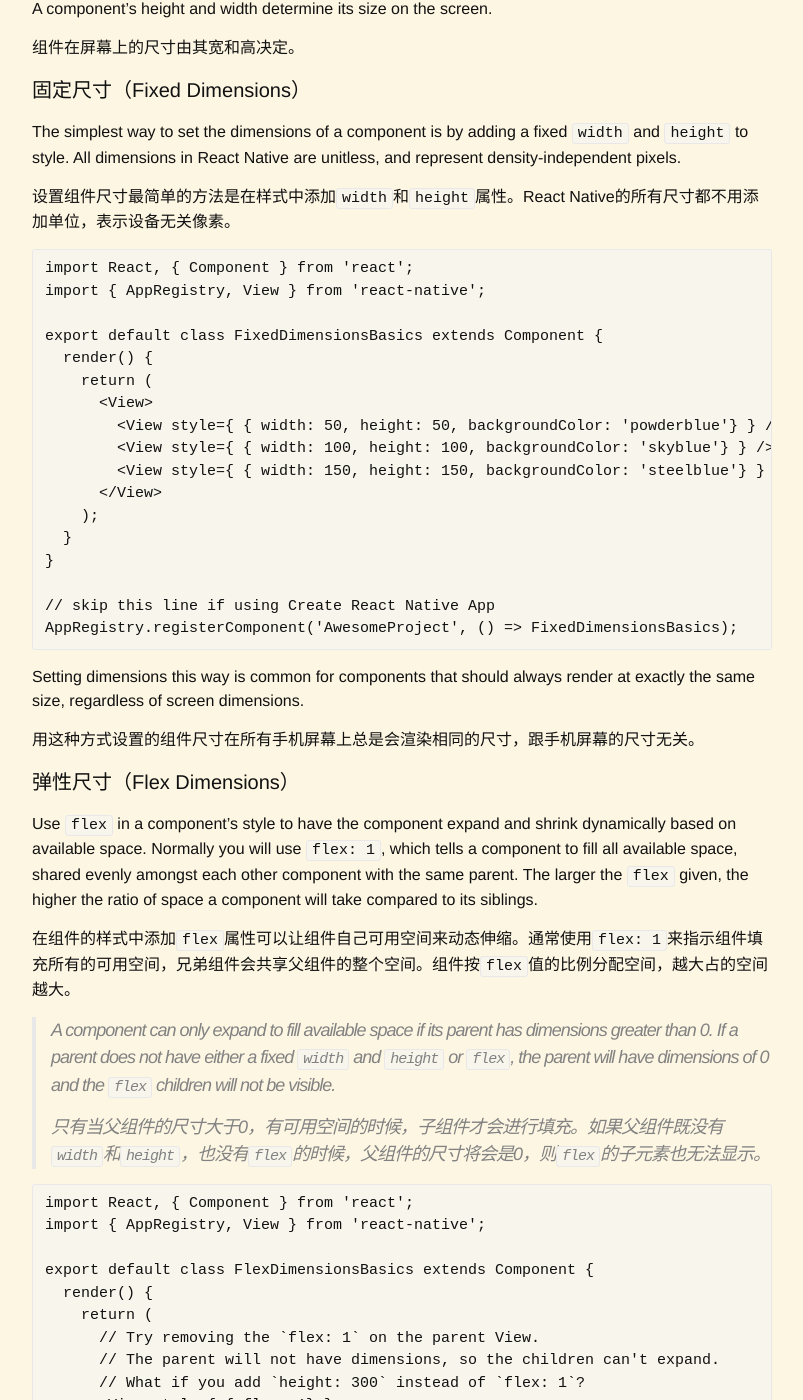
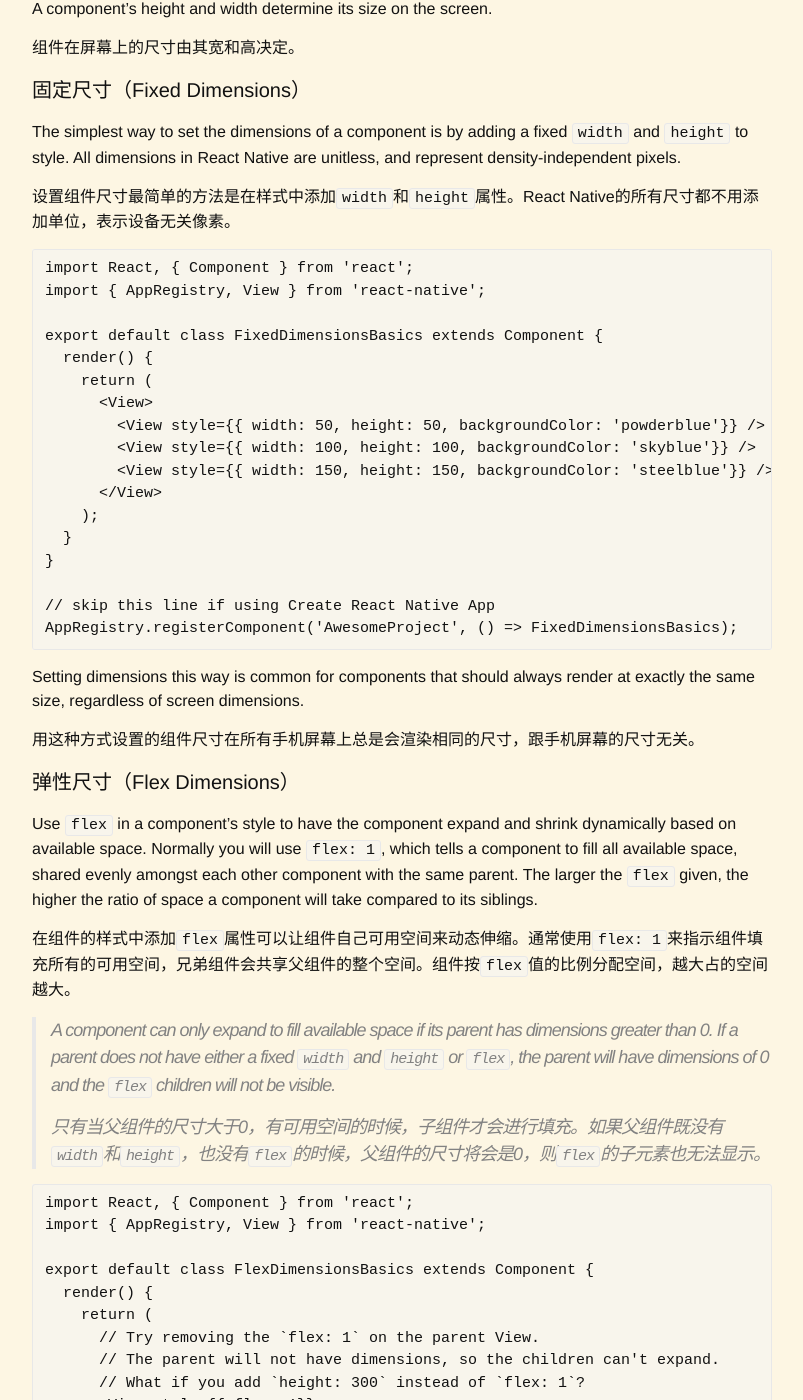
Before and after one commit to testudy/testudy.github.io, a Jekyll site: the page built from tech/_posts/2017-07-19-react-native-06-basic-HeightAndWidth.md, in a window 1280 px wide and 1400 px high, scrolled down 284 px. Shown: the whole window, without its empty margins (238-1041 px from the left). Built offline with Jekyll 4.4.1, drawn with Linux system fonts in a browser that asks for light colours; comment, search, counter and statistics services are not loaded; some of the changed text lies outside the part shown.

Commit message:
调整示例代码

```diff
--- a/tech/_posts/2017-07-19-react-native-06-basic-HeightAndWidth.md
+++ b/tech/_posts/2017-07-19-react-native-06-basic-HeightAndWidth.md
@@ -24,9 +24,9 @@ export default class FixedDimensionsBasics extends Component {
   render() {
     return (
       <View>
-        <View style={ { width: 50, height: 50, backgroundColor: 'powderblue'} } />
-        <View style={ { width: 100, height: 100, backgroundColor: 'skyblue'} } />
-        <View style={ { width: 150, height: 150, backgroundColor: 'steelblue'} } />
+        <View style={{'{{'}} width: 50, height: 50, backgroundColor: 'powderblue'}} />
+        <View style={{'{{'}} width: 100, height: 100, backgroundColor: 'skyblue'}} />
+        <View style={{'{{'}} width: 150, height: 150, backgroundColor: 'steelblue'}} />
       </View>
     );
   }
@@ -60,10 +60,10 @@ export default class FlexDimensionsBasics extends Component {
       // Try removing the `flex: 1` on the parent View.
       // The parent will not have dimensions, so the children can't expand.
       // What if you add `height: 300` instead of `flex: 1`?
-      <View style={ { flex: 1} }>
-        <View style={ { flex: 1, backgroundColor: 'powderblue'} } />
-        <View style={ { flex: 2, backgroundColor: 'skyblue'} } />
-        <View style={ { flex: 3, backgroundColor: 'steelblue'} } />
+      <View style={{'{{'}} flex: 1}}>
+        <View style={{'{{'}} flex: 1, backgroundColor: 'powderblue'}} />
+        <View style={{'{{'}} flex: 2, backgroundColor: 'skyblue'}} />
+        <View style={{'{{'}} flex: 3, backgroundColor: 'steelblue'}} />
       </View>
     );
   }
```
Also changed, not shown: tech/_posts/2017-07-15-react-native-03-basic-Props.md (+2 -2 lines).
